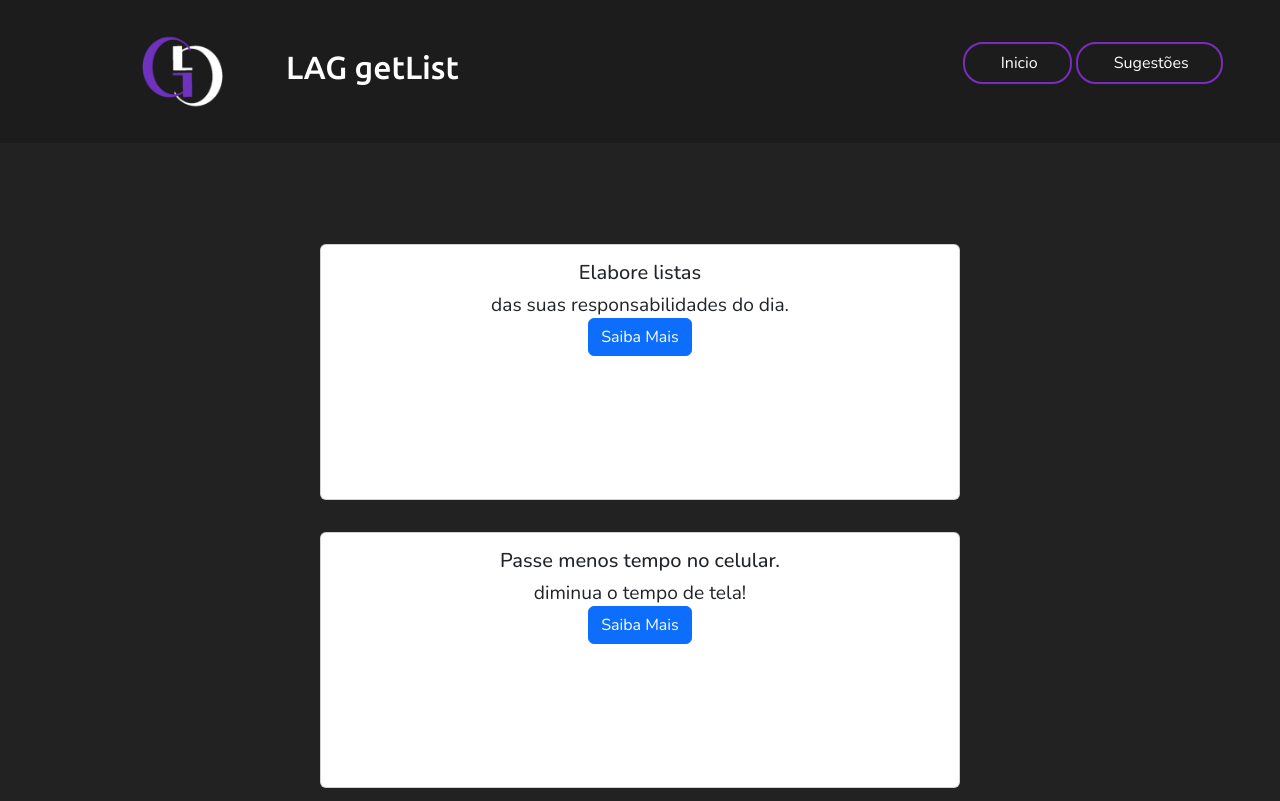
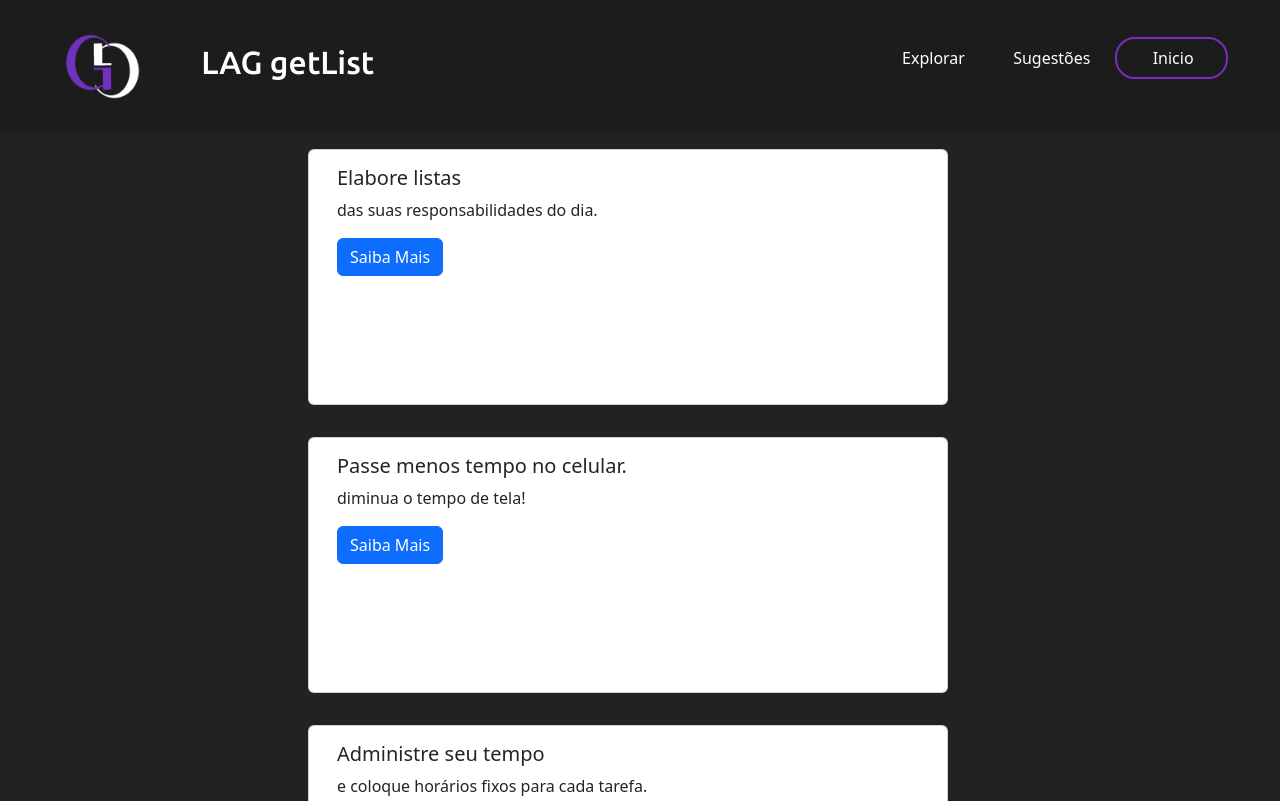
Before and after one commit to GabzinhoHD/Projeto-Final, a plain HTML site: page dicas.html in a window 1280 px wide. Shown: the top 801 px of the page. Drawn offline with nearby package versions, Linux system fonts and the light colour scheme.

Commit message:
Add files via upload

```diff
--- /dev/null
+++ b/assets/style/dicas.css
@@ -0,0 +1,100 @@
+@import url('https://fonts.googleapis.com/css2?family=Nunito:ital,wght@0,200..1000;1,200..1000&family=Ubuntu:ital,wght@0,300;0,400;0,500;0,700;1,300;1,400;1,500;1,700&display=swap');
+
+*{
+    padding: 0;
+    margin: 0;
+    box-sizing: border-box;
+}
+
+:root{
+    --violeta-escuro: #10002bff;
+    --violeta-escurinho: #240046ff;
+    --roxo: #3c096cff;
+    --violeta: #5a189aff;
+    --violeta-claro: #7b2cbfff;
+    --ametista: #9d4eddff;
+    --rosa: #c77dffff;
+    --rosinha: #e0aaffff;
+    --preto: #1C1C1C;
+    --branco: #fff;
+    --cinza-fosco: #222222;
+    --fonte-titulo: "Ubuntu", sans-serif;
+    --fonte-texto:"Nunito", sans-serif;
+}
+
+header{
+    box-sizing: border-box;
+    display: flex;
+    flex-direction: row;
+    align-items: center;
+    justify-content: space-around;
+    background-color: var(--preto);
+    padding: 1em;
+
+}
+
+.cabecalho-logo{
+    display: flex;
+    align-items: center;
+}
+
+.logo{
+    width: 14%;
+}
+
+.title{
+    flex-direction: column;
+    color: var(--branco);
+    margin-left: 1.5em;
+    font-family: var(--fonte-titulo);
+    font-size: 2rem;
+}
+
+li {
+    display: inline-block;
+    margin: 20px;
+    margin-left: 1.5rem;
+}
+
+a {
+    color: var(--branco);
+}
+
+a :hover{
+    color: var(--branco);
+    transition: 0.3s all;
+}
+
+
+.btn-card{
+    border: 2px solid var(--violeta-claro);
+    padding: 8px 12px;
+    border-radius: 20px;
+}
+
+.btn-card:hover{
+    background-color: var(--violeta-claro);
+    color: white;
+}
+
+body{
+background-color: #222222;
+}
+
+footer{
+    display: flex;
+    flex-direction: column;
+    align-items: center;
+    justify-content: center;
+    text-decoration: none;
+    padding-top: 15px;
+    padding-bottom: 10px;
+    margin-top: 15px;
+    background-color: var(--preto);
+    color: var(--branco);
+    width: 100%;
+    height: 5.2rem;
+    margin-top: 2rem;
+    font-size: 1.3rem;
+    bottom: 0;
+}
--- /dev/null
+++ b/assets/style/gerenciadores.css
@@ -0,0 +1,145 @@
+@import url('https://fonts.googleapis.com/css2?family=Nunito:ital,wght@0,200..1000;1,200..1000&family=Ubuntu:ital,wght@0,300;0,400;0,500;0,700;1,300;1,400;1,500;1,700&display=swap');
+
+*{
+    padding: 0;
+    margin: 0;
+    box-sizing: border-box;
+}
+
+:root{
+    --violeta-escuro: #10002bff;
+    --violeta-escurinho: #240046ff;
+    --roxo: #3c096cff;
+    --violeta: #5a189aff;
+    --violeta-claro: #7b2cbfff;
+    --ametista: #9d4eddff;
+    --rosa: #c77dffff;
+    --rosinha: #e0aaffff;
+    --preto: #1C1C1C;
+    --branco: #fff;
+    --cinza-fosco: #222222;
+    --fonte-titulo: "Ubuntu", sans-serif;
+    --fonte-texto:"Nunito", sans-serif;
+}
+
+header{
+    box-sizing: border-box;
+    display: flex;
+    flex-direction: row;
+    align-items: center;
+    justify-content: space-around;
+    background-color: var(--preto);
+    padding: 1em;
+
+}
+
+.cabecalho-logo{
+    display: flex;
+    align-items: center;
+}
+
+.logo{
+    width: 14%;
+}
+
+.title{
+    flex-direction: column;
+    color: var(--branco);
+    margin-left: 1.5em;
+    font-family: var(--fonte-titulo);
+    font-size: 2rem;
+}
+
+li {
+    display: inline-block;
+    margin: 20px;
+    margin-left: 1.5rem;
+}
+
+a {
+    color: var(--branco);
+}
+
+a :hover{
+    color: var(--branco);
+    transition: 0.3s all;
+}
+
+
+.btn-card{
+    border: 2px solid var(--violeta-claro);
+    padding: 8px 12px;
+    border-radius: 20px;
+}
+
+.btn-card:hover{
+    background-color: var(--violeta-claro);
+    color: white;
+}
+
+body {
+    font-family: var(--fonte-texto);
+    text-align: center;
+    background-color: var(--cinza-fosco);
+    color: var(--branco);
+    margin: 0 auto;
+
+}
+
+main {
+    display: flex;
+    flex-direction: row;
+    margin: 50px;
+    justify-content: space-around;
+    margin-top: 85px;
+}
+
+h2 {
+    font-size: 30px;
+    line-height: 50px;
+    font-family: var(--fonte-titulo);
+
+}
+
+
+span {
+    color: var(--ametista);
+}
+
+p {
+    line-height: 25px;
+    max-width: 500px;
+    font-family: var(--fonte-texto);
+    margin-left: 30px;
+    margin-top: 10px;
+    display: flex;
+    flex-direction: column;
+    justify-content: center;
+    align-items: center;
+    text-align: justify;
+    margin: 0 auto;
+    font-size: 1.2rem;
+}
+
+img{
+    width: 520px;
+    margin-left: 70px;
+}
+
+footer{
+    display: flex;
+    flex-direction: column;
+    align-items: center;
+    justify-content: center;
+    text-decoration: none;
+    padding-top: 15px;
+    padding-bottom: 10px;
+    margin-top: 15px;
+    background-color: var(--preto);
+    color: var(--branco);
+    width: 100%;
+    height: 5.2rem;
+    margin-top: 2rem;
+    font-size: 1.3rem;
+    bottom: 0;
+}
--- a/assets/style/style.css
+++ b/assets/style/style.css
@@ -1,5 +1,77 @@
-@import url('cabecalho.css');
-@import url('rod');
+@import url('https://fonts.googleapis.com/css2?family=Nunito:ital,wght@0,200..1000;1,200..1000&family=Ubuntu:ital,wght@0,300;0,400;0,500;0,700;1,300;1,400;1,500;1,700&display=swap');
+
+*{
+    padding: 0;
+    margin: 0;
+    box-sizing: border-box;
+}
+
+:root{
+    --violeta-escuro: #10002bff;
+    --violeta-escurinho: #240046ff;
+    --roxo: #3c096cff;
+    --violeta: #5a189aff;
+    --violeta-claro: #7b2cbfff;
+    --ametista: #9d4eddff;
+    --rosa: #c77dffff;
+    --rosinha: #e0aaffff;
+    --preto: #1C1C1C;
+    --branco: #fff;
+    --cinza-fosco: #222222;
+    --fonte-titulo: "Ubuntu", sans-serif;
+    --fonte-texto:"Nunito", sans-serif;
+}
+
+header{
+    box-sizing: border-box;
+    display: flex;
+    flex-direction: row;
+    align-items: center;
+    justify-content: space-around;
+    background-color: var(--preto);
+    padding: 1em;
+
+}
+
+.cabecalho-logo{
+    display: flex;
+    align-items: center;
+}
+
+.logo{
+    width: 14%;
+}
+
+.title{
+    flex-direction: column;
+    color: var(--branco);
+    margin-left: 1.5em;
+    font-family: var(--fonte-titulo);
+    font-size: 2rem;
+}
+
+li {
+    display: inline-block;
+    margin: 20px;
+    margin-left: 1.5rem;
+}
+
+a {
+    color: var(--branco);
+}
+
+
+
+.btn-card{
+    border: 2px solid var(--violeta-claro);
+    padding: 8px 12px;
+    border-radius: 20px;
+}
+
+.btn-card:hover{
+    background-color: var(--violeta-claro);
+    color: white;
+}
 
 body {
     font-family: var(--fonte-texto);
@@ -49,3 +121,21 @@ img{
     width: 520px;
     margin-left: 70px;
 }
+
+footer{
+    display: flex;
+    flex-direction: column;
+    align-items: center;
+    justify-content: center;
+    text-decoration: none;
+    padding-top: 15px;
+    padding-bottom: 10px;
+    margin-top: 15px;
+    background-color: var(--preto);
+    color: var(--branco);
+    width: 100%;
+    height: 5.2rem;
+    margin-top: 2rem;
+    font-size: 1.3rem;
+    bottom: 0;
+}
--- a/dicas.html
+++ b/dicas.html
@@ -5,7 +5,7 @@
     <meta name="viewport" content="width=device-width, initial-scale=1.0">
     <link href="https://cdn.jsdelivr.net/npm/bootstrap@5.3.3/dist/css/bootstrap.min.css" rel="stylesheet" integrity="sha384-QWTKZyjpPEjISv5WaRU9OFeRpok6YctnYmDr5pNlyT2bRjXh0JMhjY6hW+ALEwIH" crossorigin="anonymous">
     <link rel="stylesheet" href="https://cdnjs.cloudflare.com/ajax/libs/font-awesome/6.6.0/css/all.min.css">
-    <link rel="stylesheet" href="assets/style/style.css">
+    <link rel="stylesheet" href="assets/style/dicas.css">
     <title>LAG getList - Dicas</title>
 </head>
 
@@ -17,8 +17,9 @@
         </div>
 
         <ul>
+            <a href="dicas.html" class="ul-dg"><li>Explorar</li></a>
+            <a href="gerenciadores.html" class="ul-dg"><li>Sugestões</li></a>
             <a href="index.html" class="btn-card"><li>Inicio</li></a>
-            <a href="gerenciadores.html" class="btn-card"><li>Sugestões</li></a>
 
         </ul>
     </header>
```
Also changed, not shown: gerenciadores.html (+3 -2 lines), index.html (+3 -2 lines).
